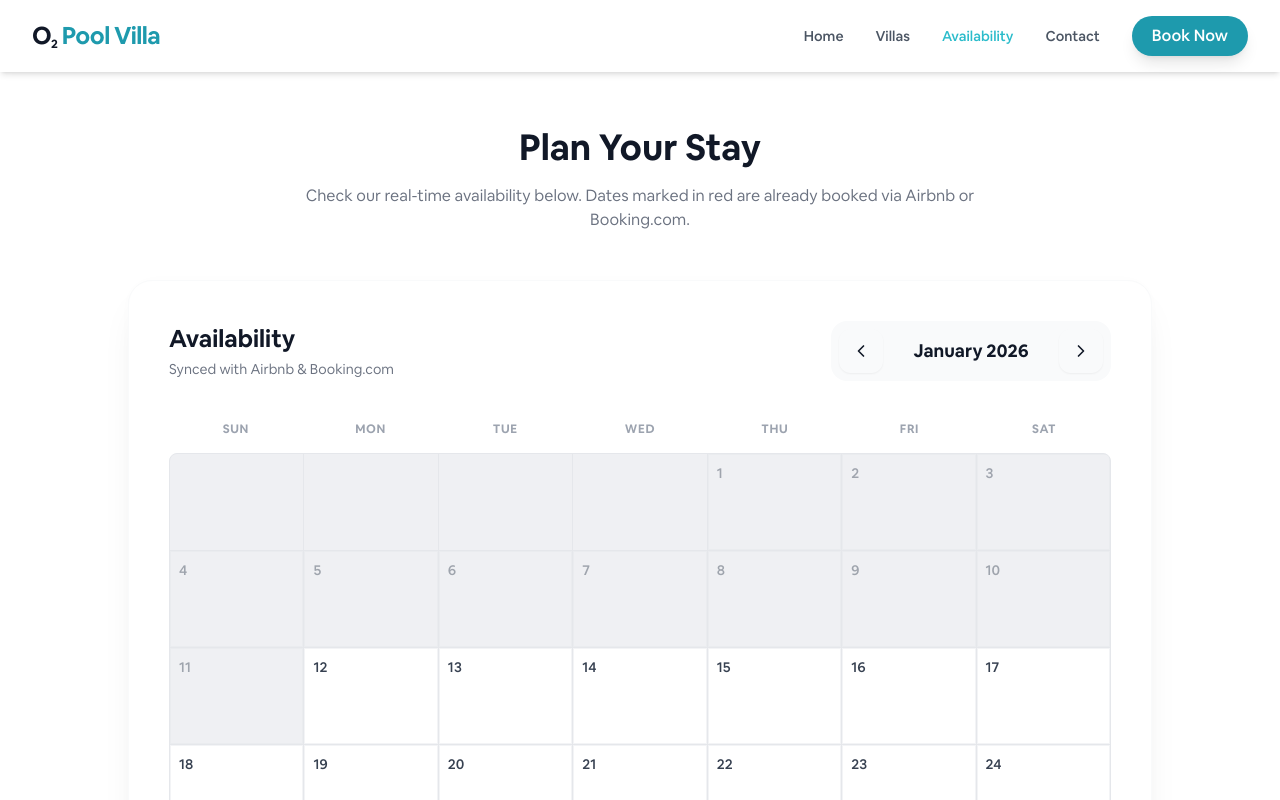
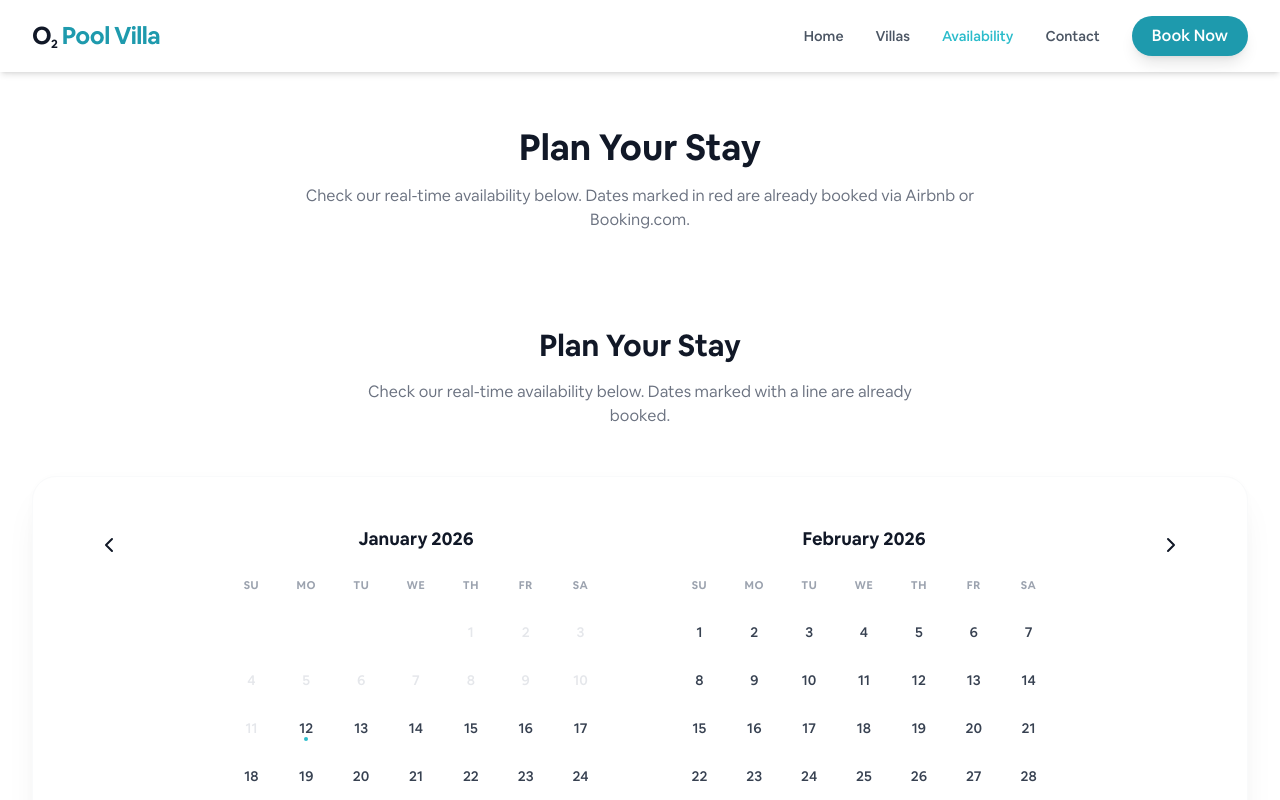
Before and after one commit to khalid-1/o2-Poll-Villa, a React (Vite) app: page / in a window 1280 px wide. Both pictures are taken after a click on the button "Check Dates". Shown: the top 800 px of the page. Built offline with nearby package versions, Linux system fonts and the light colour scheme.

Commit message:
integrate advanced booking calendar with range selection and checkout-only logic

```diff
--- a/package.json
+++ b/package.json
@@ -10,6 +10,7 @@
     "preview": "vite preview"
   },
   "dependencies": {
+    "date-fns": "^4.1.0",
     "lucide-react": "^0.562.0",
     "react": "^18.2.0",
     "react-dom": "^18.2.0"
--- a/src/App.jsx
+++ b/src/App.jsx
@@ -1,4 +1,19 @@
-import React, { useState, useEffect } from 'react';
+import React, { useState, useEffect, useCallback, useMemo } from 'react';
+import {
+    addDays,
+    format,
+    isSameDay,
+    startOfMonth,
+    endOfMonth,
+    startOfWeek,
+    endOfWeek,
+    eachDayOfInterval,
+    addMonths,
+    subMonths,
+    isBefore,
+    isAfter,
+    startOfDay
+} from "date-fns";
 import heroImage from './assets/image.png';
 import o2VillaImage from './assets/o2_villa.png';
 import {
@@ -421,94 +436,208 @@ const VillaCard = ({ villa }) => (
 );
 
 const AvailabilityCalendar = () => {
-    const [currentDate, setCurrentDate] = useState(new Date());
+    const [currentMonth, setCurrentMonth] = useState(() => startOfMonth(new Date()));
+    const [selectedRange, setSelectedRange] = useState({ from: undefined, to: undefined });
+    const [isMobile, setIsMobile] = useState(false);
 
-    // Helpers for calendar generation
-    const getDaysInMonth = (date) => new Date(date.getFullYear(), date.getMonth() + 1, 0).getDate();
-    const getFirstDayOfMonth = (date) => new Date(date.getFullYear(), date.getMonth(), 1).getDay();
+    // Detect mobile
+    useEffect(() => {
+        const checkMobile = () => setIsMobile(window.innerWidth < 768);
+        checkMobile();
+        window.addEventListener('resize', checkMobile);
+        return () => window.removeEventListener('resize', checkMobile);
+    }, []);
 
-    const handlePrevMonth = () => {
-        setCurrentDate(new Date(currentDate.getFullYear(), currentDate.getMonth() - 1));
+    // Convert MOCK_BOOKED_DATES to Date objects
+    const blockedDates = useMemo(() => MOCK_BOOKED_DATES.map(d => startOfDay(new Date(d))), []);
+
+    const isDateBlocked = useCallback((date) => {
+        const dateNormalized = startOfDay(date);
+        return blockedDates.some(b => isSameDay(b, dateNormalized));
+    }, [blockedDates]);
+
+    const isCheckoutOnly = useCallback((date) => {
+        if (!isDateBlocked(date)) return false;
+        const previousDay = addDays(date, -1);
+        return !isDateBlocked(previousDay) && !isBefore(previousDay, startOfDay(new Date()));
+    }, [isDateBlocked]);
+
+    const handleDayClick = (day) => {
+        const dayNormalized = startOfDay(day);
+        if (isBefore(dayNormalized, startOfDay(new Date()))) return;
+
+        const isBlocked = isDateBlocked(day);
+        const isCheckoutOnlyDate = isCheckoutOnly(day);
+
+        if (selectedRange.from && !selectedRange.to) {
+            // Selecting end date
+            if (isBefore(dayNormalized, startOfDay(selectedRange.from))) {
+                if (isBlocked) return;
+                setSelectedRange({ from: day, to: undefined });
+            } else if (isSameDay(dayNormalized, startOfDay(selectedRange.from))) {
+                setSelectedRange({ from: undefined, to: undefined });
+            } else {
+                // Check for blocked dates in range
+                let dayToCheck = addDays(selectedRange.from, 1);
+                let hasBlockedInRange = false;
+                while (isBefore(dayToCheck, dayNormalized)) {
+                    if (isDateBlocked(dayToCheck)) {
+                        hasBlockedInRange = true;
+                        break;
+                    }
+                    dayToCheck = addDays(dayToCheck, 1);
+                }
+
+                if (!hasBlockedInRange && (!isBlocked || isCheckoutOnlyDate)) {
+                    setSelectedRange({ from: selectedRange.from, to: day });
+                } else if (!isBlocked) {
+                    setSelectedRange({ from: day, to: undefined });
+                }
+            }
+        } else {
+            if (isBlocked) return;
+            setSelectedRange({ from: day, to: undefined });
+        }
     };
 
-    const handleNextMonth = () => {
-        setCurrentDate(new Date(currentDate.getFullYear(), currentDate.getMonth() + 1));
-    };
+    const renderMonth = (monthDate, showHeader = true) => {
+        const monthStart = startOfMonth(monthDate);
+        const monthEnd = endOfMonth(monthDate);
+        const startDate = startOfWeek(monthStart);
+        const endDate = endOfWeek(monthEnd);
+        const calendarDays = eachDayOfInterval({ start: startDate, end: endDate });
 
-    const daysInMonth = getDaysInMonth(currentDate);
-    const firstDay = getFirstDayOfMonth(currentDate);
-    const days = [];
-
-    // Empty slots for days before start of month
-    for (let i = 0; i
-        < firstDay; i++) {
-        days.push(<div key={`empty-${i}`} className="h-14 sm:h-24 bg-gray-50/50" />);
-    }
-
-    // Actual days
-    for (let d = 1; d <= daysInMonth; d++) {
-        const dateStr = `${currentDate.getFullYear()}-${String(currentDate.getMonth() +
-            1).padStart(2, '0')}-${String(d).padStart(2, '0')}`; const isBooked = MOCK_BOOKED_DATES.includes(dateStr); const
-                isPast = new Date(dateStr) < new Date().setHours(0, 0, 0, 0); days.push(<div key={d} className={` h-14 sm:h-24 border
-    border-gray-100 p-1 sm:p-2 relative flex flex-col justify-between group ${isBooked ? 'bg-red-50'
-                        : 'bg-white hover:bg-cyan-50'} ${isPast ? 'opacity-40 cursor-not-allowed' : 'cursor-pointer'} `}>
-                    <span className={`text-sm font-medium ${isBooked ? 'text-red-400' : 'text-gray-700'}`}>{d}</span>
-
-                    {isBooked && (
-                        <div className="text-[10px] sm:text-xs font-medium text-red-600 bg-red-100 rounded px-1 py-0.5 truncate w-full">
-                            Booked
+        return (
+            <div className="w-full">
+                {showHeader && (
+                    <div className="text-lg font-bold text-gray-900 mb-6 text-center">
+                        {format(monthDate, "MMMM yyyy")}
                     </div>
                 )}
-                    {!isBooked && !isPast && (
-                        <div className="hidden group-hover:block text-[10px] sm:text-xs text-cyan-600 font-medium">
-                            AED 1,500
+                <div className="grid grid-cols-7 mb-4">
+                    {['Su', 'Mo', 'Tu', 'We', 'Th', 'Fr', 'Sa'].map(d => (
+                        <div key={d} className="text-[11px] font-bold text-gray-400 text-center uppercase tracking-wider">
+                            {d}
                         </div>
-                    )}
+                    ))}
                 </div>
-                );
+                <div className="grid grid-cols-7 gap-y-1">
+                    {calendarDays.map((day, idx) => {
+                        const isCurrentMonth = isSameDay(day, monthStart) || (isAfter(day, monthStart) && isBefore(day, monthEnd)) || isSameDay(day, monthEnd);
+                        if (!isCurrentMonth) return <div key={idx} className="h-10 w-full" />;
+
+                        const dayNormalized = startOfDay(day);
+                        const isBlocked = isDateBlocked(day);
+                        const isPast = isBefore(dayNormalized, startOfDay(new Date()));
+                        const isCheckoutOnlyDate = isCheckoutOnly(day);
+                        const isSelectingEndDate = !!(selectedRange.from && !selectedRange.to);
+                        const isDisabled = isPast || (isBlocked && (!isCheckoutOnlyDate || !isSelectingEndDate));
+
+                        const isSelectedStart = selectedRange.from && isSameDay(dayNormalized, startOfDay(selectedRange.from));
+                        const isSelectedEnd = selectedRange.to && isSameDay(dayNormalized, startOfDay(selectedRange.to));
+                        const isInRange = selectedRange.from && selectedRange.to && isAfter(dayNormalized, startOfDay(selectedRange.from)) && isBefore(dayNormalized, startOfDay(selectedRange.to));
+
+                        let containerClass = "relative h-11 w-full flex items-center justify-center";
+                        if (isInRange) containerClass += " bg-cyan-50";
+                        else if (isSelectedStart && selectedRange.to) containerClass += " bg-gradient-to-r from-transparent from-50% to-cyan-50 to-50%";
+                        else if (isSelectedEnd && selectedRange.from) containerClass += " bg-gradient-to-l from-transparent from-50% to-cyan-50 to-50%";
+
+                        let buttonClass = "w-10 h-10 rounded-full flex items-center justify-center text-sm font-medium relative z-10 transition-all border border-transparent";
+                        if (isDisabled) {
+                            buttonClass += isBlocked && !isCheckoutOnlyDate ? " text-gray-300 bg-gray-50 cursor-not-allowed line-through" : " text-gray-200 cursor-not-allowed";
+                        } else if (isSelectedStart || isSelectedEnd) {
+                            buttonClass += " bg-gray-900 text-white shadow-lg font-bold";
+                        } else if (isInRange) {
+                            buttonClass += " text-cyan-700 hover:bg-cyan-100";
+                        } else if (isCheckoutOnlyDate && isSelectingEndDate) {
+                            buttonClass += " text-gray-600 bg-gray-50 border-dashed border-gray-300 hover:border-gray-900";
+                        } else {
+                            buttonClass += " hover:border-gray-900 hover:bg-gray-50 text-gray-700";
+                            if (isSameDay(day, new Date())) buttonClass += " font-bold after:content-[''] after:absolute after:bottom-1.5 after:left-1/2 after:-translate-x-1/2 after:w-1 after:h-1 after:bg-cyan-500 after:rounded-full";
                         }
 
                         return (
-        <div className="bg-white rounded-3xl shadow-premium p-8 md:p-10 max-w-5xl mx-auto border border-gray-50">
-            <div className="flex flex-col md:flex-row justify-between items-center mb-8 gap-4">
-                <div>
-                    <h2 className="text-2xl font-bold text-gray-900">Availability</h2>
-                    <p className="text-gray-500 text-sm mt-1">Synced with Airbnb & Booking.com</p>
+                            <div key={idx} className={containerClass}>
+                                <button className={buttonClass} onClick={() => handleDayClick(day)} disabled={isDisabled}>
+                                    {format(day, "d")}
+                                </button>
+                            </div>
+                        );
+                    })}
+                </div>
+            </div>
+        );
+    };
+
+    return (
+        <div className="max-w-7xl mx-auto px-4 py-12">
+            <div className="text-center mb-12">
+                <h2 className="text-3xl font-bold text-gray-900 mb-4">Plan Your Stay</h2>
+                <p className="text-gray-500 max-w-xl mx-auto">
+                    Check our real-time availability below. Dates marked with a line are already booked.
+                </p>
             </div>
 
-                <div className="flex items-center space-x-4 bg-gray-50 rounded-2xl p-2">
-                    <button onClick={handlePrevMonth} className="p-3 hover:bg-white rounded-xl transition-all shadow-sm hover:shadow-md">
-                        <ChevronLeft size={20} />
+            <div className="bg-white rounded-3xl shadow-premium p-6 md:p-12 border border-gray-50">
+                {isMobile ? (
+                    <div className="space-y-12 max-w-md mx-auto">
+                        <div className="flex justify-between items-center mb-6">
+                            <button onClick={() => setCurrentMonth(subMonths(currentMonth, 1))} className="p-2 hover:bg-gray-50 rounded-full">
+                                <ChevronLeft size={24} />
                             </button>
-                    <span className="font-bold text-gray-900 w-36 text-center select-none text-lg">
-                        {currentDate.toLocaleString('default', { month: 'long', year: 'numeric' })}
-                    </span>
-                    <button onClick={handleNextMonth} className="p-3 hover:bg-white rounded-xl transition-all shadow-sm hover:shadow-md">
-                        <ChevronRight size={20} />
+                            <span className="font-bold text-lg">{format(currentMonth, "MMMM yyyy")}</span>
+                            <button onClick={() => setCurrentMonth(addMonths(currentMonth, 1))} className="p-2 hover:bg-gray-50 rounded-full">
+                                <ChevronRight size={24} />
                             </button>
+                        </div>
+                        {renderMonth(currentMonth, false)}
+                    </div>
+                ) : (
+                    <div className="relative">
+                        <div className="absolute top-0 inset-x-0 flex justify-between px-2">
+                            <button onClick={() => setCurrentMonth(subMonths(currentMonth, 1))} className="p-2 hover:bg-gray-50 rounded-full transition-colors">
+                                <ChevronLeft size={24} />
+                            </button>
+                            <button onClick={() => setCurrentMonth(addMonths(currentMonth, 1))} className="p-2 hover:bg-gray-50 rounded-full transition-colors">
+                                <ChevronRight size={24} />
+                            </button>
+                        </div>
+                        <div className="flex gap-16 justify-center">
+                            <div className="flex-1 max-w-sm">{renderMonth(currentMonth)}</div>
+                            <div className="flex-1 max-w-sm">{renderMonth(addMonths(currentMonth, 1))}</div>
+                        </div>
+                    </div>
+                )}
+
+                <div className="mt-12 pt-8 border-t border-gray-100 flex flex-wrap items-center justify-between gap-6">
+                    <div className="flex gap-6 text-sm text-gray-500">
+                        <div className="flex items-center gap-2">
+                            <div className="w-3 h-3 rounded-full bg-white border border-gray-300"></div>
+                            <span>Available</span>
+                        </div>
+                        <div className="flex items-center gap-2">
+                            <div className="w-3 h-3 rounded-full bg-gray-50 border border-gray-100 line-through text-gray-300"></div>
+                            <span>Booked</span>
+                        </div>
+                        <div className="flex items-center gap-2">
+                            <div className="w-3 h-3 rounded-full bg-gray-900"></div>
+                            <span>Selected</span>
                         </div>
                     </div>
 
-            <div className="grid grid-cols-7 gap-px mb-2">
-                {['Sun', 'Mon', 'Tue', 'Wed', 'Thu', 'Fri', 'Sat'].map(day => (
-                    <div key={day} className="text-center text-xs font-bold text-gray-400 uppercase tracking-wider py-2">
-                        {day}
+                    {selectedRange.from && (
+                        <div className="bg-cyan-50 px-6 py-3 rounded-2xl flex items-center gap-4 animate-in fade-in slide-in-from-bottom-2">
+                            <div className="text-cyan-800 font-medium">
+                                {format(selectedRange.from, "MMM d")}
+                                {selectedRange.to ? ` — ${format(selectedRange.to, "MMM d")}` : " — Select end date"}
                             </div>
-                ))}
+                            {selectedRange.to && (
+                                <button onClick={() => setSelectedRange({ from: undefined, to: undefined })} className="text-cyan-600 hover:text-cyan-800">
+                                    <X size={18} />
+                                </button>
+                            )}
                         </div>
-
-            <div className="grid grid-cols-7 gap-px bg-gray-200 border border-gray-200 rounded-lg overflow-hidden">
-                {days}
-            </div>
-
-            <div className="mt-6 flex items-center justify-end gap-4 text-sm">
-                <div className="flex items-center gap-2">
-                    <div className="w-3 h-3 rounded-full bg-white border border-gray-300"></div>
-                    <span className="text-gray-600">Available</span>
-                </div>
-                <div className="flex items-center gap-2">
-                    <div className="w-3 h-3 rounded-full bg-red-100 border border-red-200"></div>
-                    <span className="text-gray-600">Booked</span>
+                    )}
                 </div>
             </div>
         </div>
```
Also changed, not shown: 1 other file (tests, documents, lock files or other folders). Lines whose indentation alone changed are shown as unchanged.
